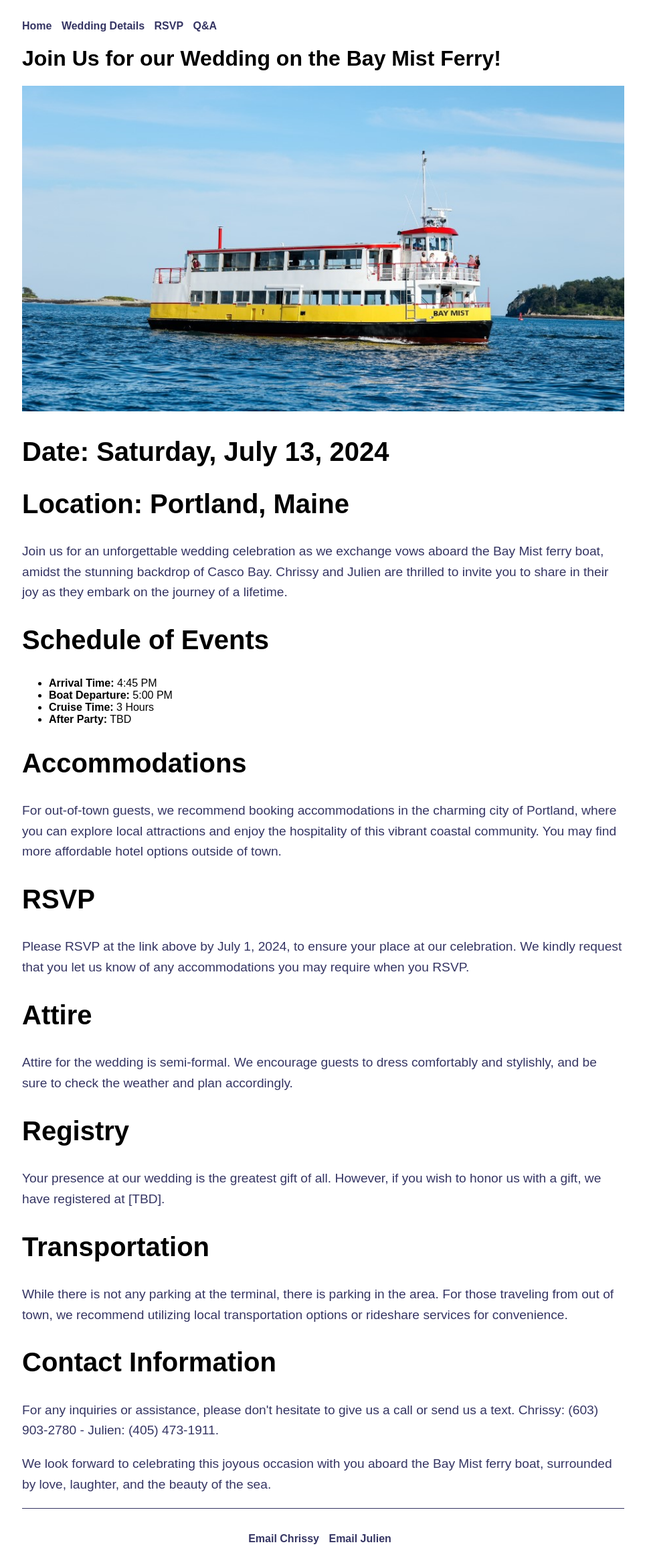
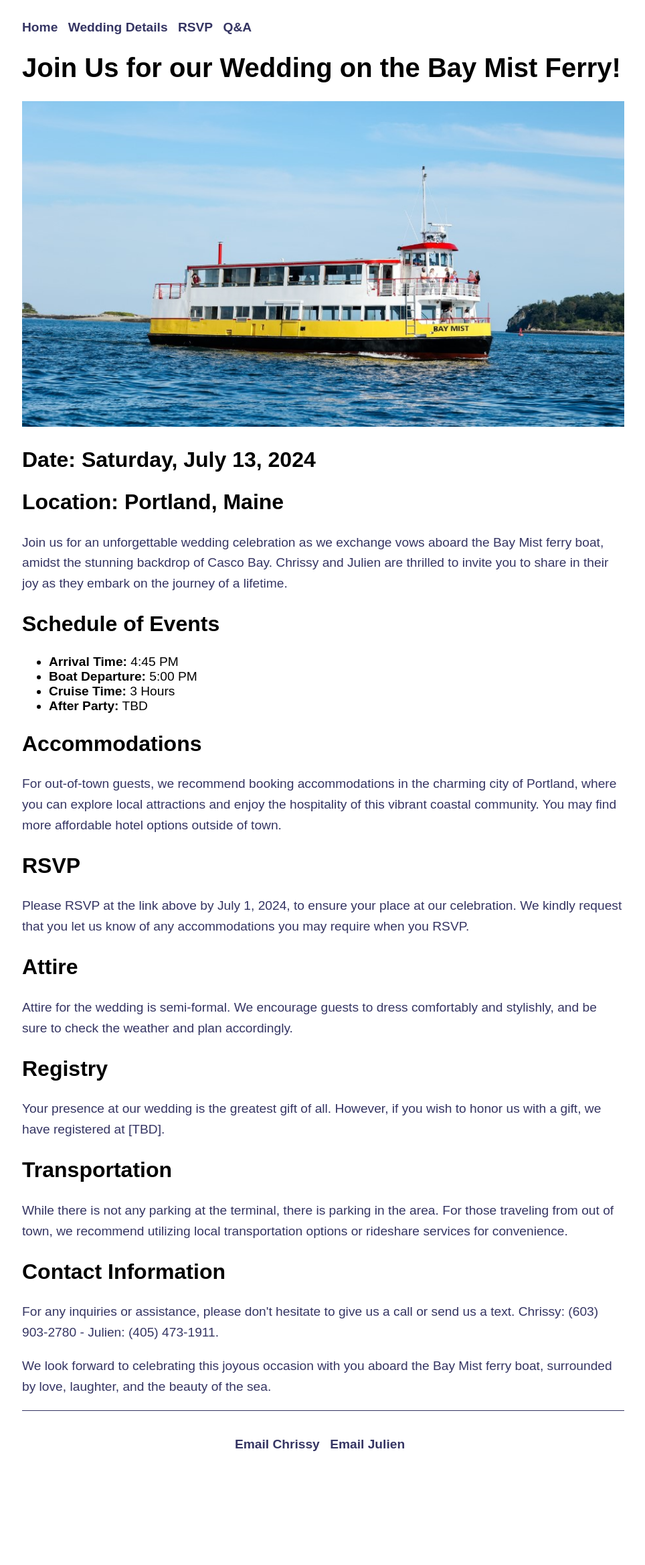
Before and after one commit to christina-ladam/wedding, a Jekyll site: the page built from weddingdetails.html, in a window 1280 px wide. Shown: the whole page at 67% size, without its empty margins (157-1121 px from the left). Built offline with Jekyll 4.4.1, drawn with Linux system fonts in a browser that asks for light colours; some web fonts are replaced; after the commit the page ends 2197 px from its top, so only the background shows below that.

Commit message:
Update main.css

```diff
--- a/css/main.css
+++ b/css/main.css
@@ -27,12 +27,12 @@ a:hover {
 }
 
 h1 {
-    font-size: 2em;
+    font-size: 2.5em;
     font-family: 'Ruluko', sans-serif; /* Using Ruluko font */
 }
 
 h2 {
-    font-size: 2.5em;
+    font-size: 2em;
     font-family: 'Ruluko', sans-serif; /* Using Ruluko font */
 }
 
@@ -59,6 +59,12 @@ ul.posts li {
     list-style: none;
 }
 
+/* Adjust the font size for list items */
+ul, ol {
+    font-size: 1.2em; /* Example size, adjust as needed */
+}
+
+/* Add the following rule to optimize images */
 img {
     max-width: 100%;
     height: auto; /* Ensures the image maintains its aspect ratio */
```
